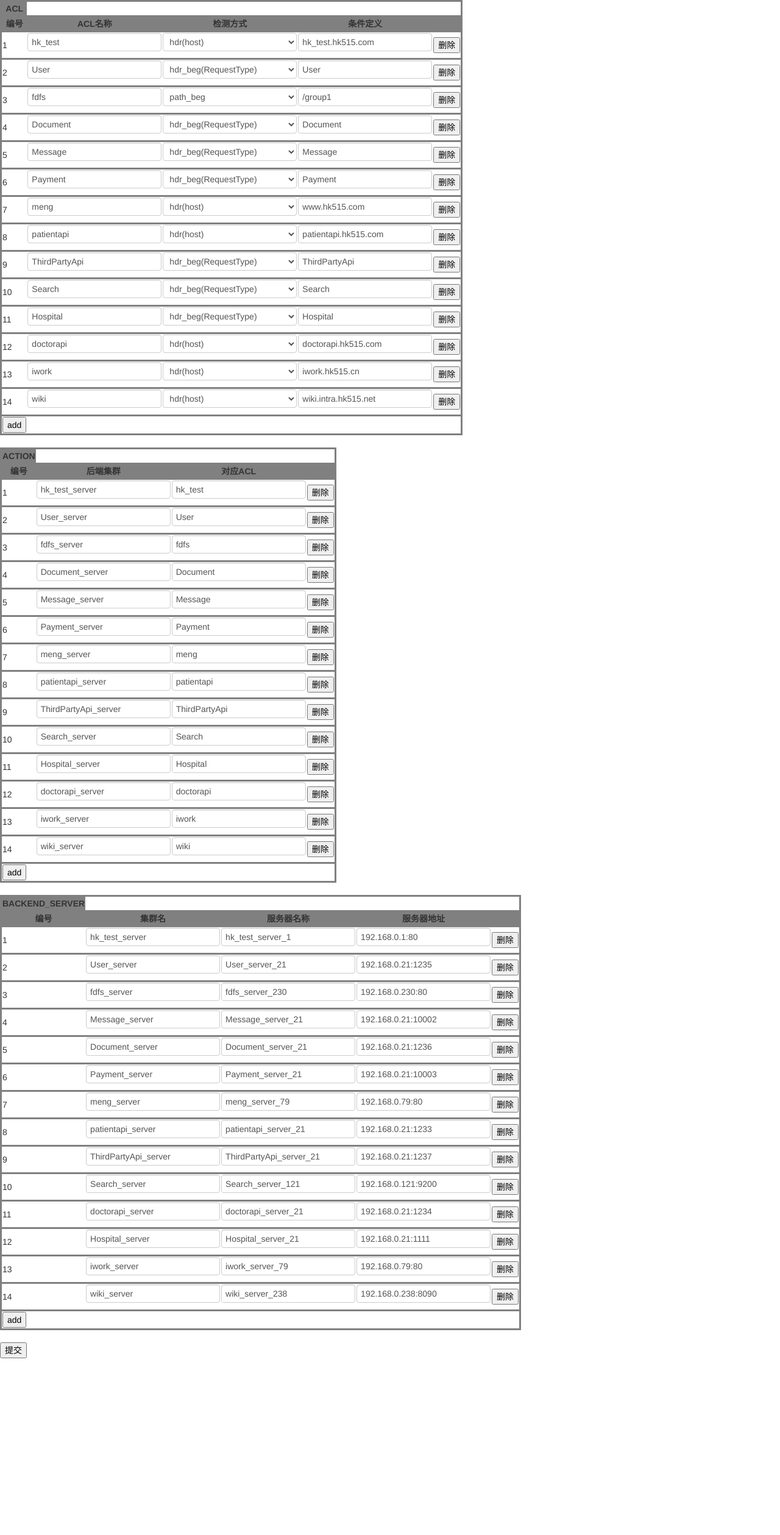
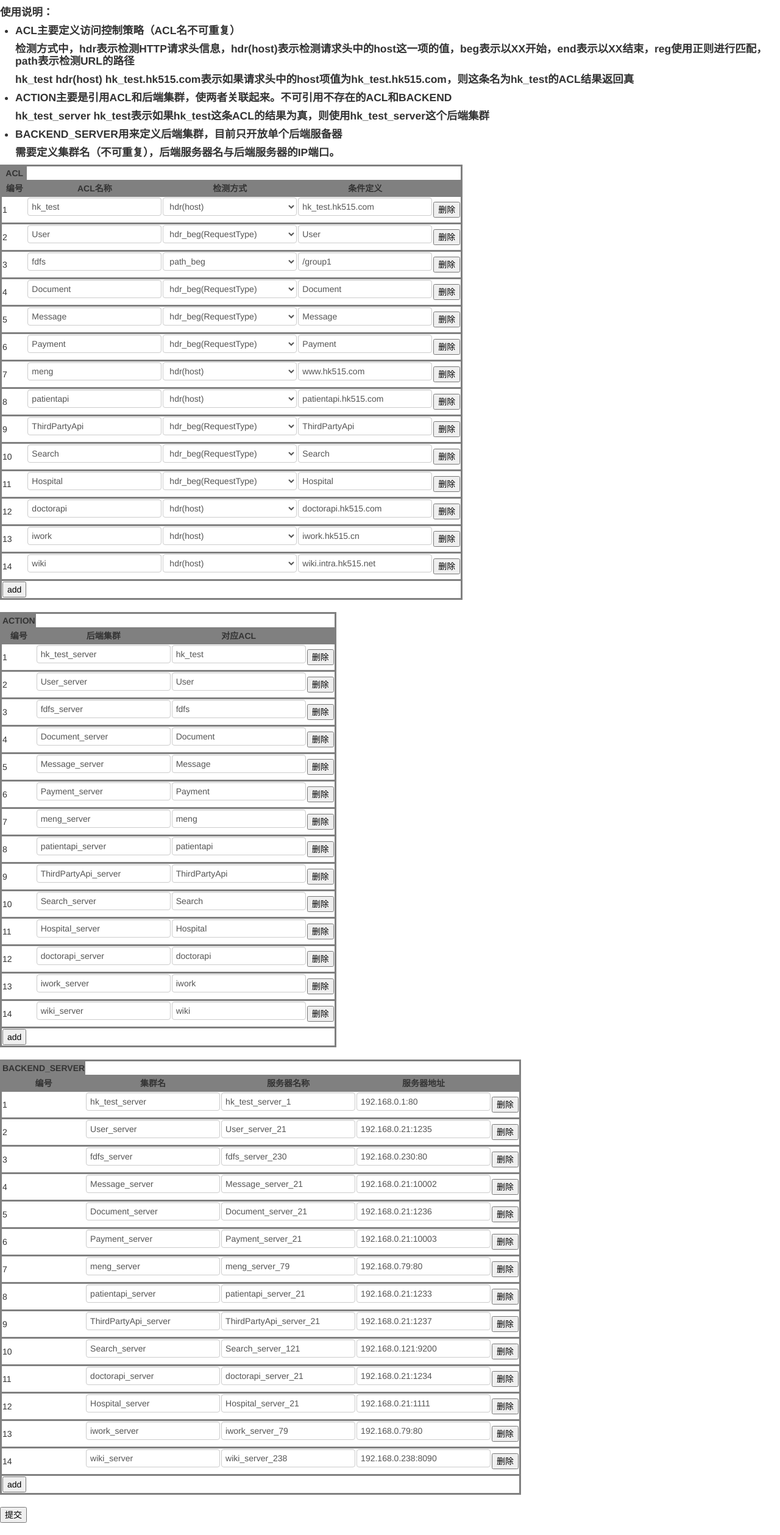
Before and after one commit to willron/HaproxyEdit, a Django app: page / in a window 1280 px wide. Shown: the whole page at 61% size. Before the commit the page ends 2228 px from the top, so only its background shows below. Run offline with Django 3.2, Linux system fonts and the light colour scheme; data comes from the database, SQL or seed files in the repository; some libraries are stand-ins or nearby versions.

Commit message:
增加index上面的使用说明

```diff
--- a/private_haproxy/HaproxyEdit/templates/index.html
+++ b/private_haproxy/HaproxyEdit/templates/index.html
@@ -11,7 +11,26 @@
 <body>
 
     <form method="post" id="data_post">
-
+<div>
+    <h4>
+        <p>使用说明：</p>
+        <ul>
+        <li>
+            <p>ACL主要定义访问控制策略（ACL名不可重复）</p>
+            <p>检测方式中，hdr表示检测HTTP请求头信息，hdr(host)表示检测请求头中的host这一项的值，beg表示以XX开始，end表示以XX结束，reg使用正则进行匹配，path表示检测URL的路径</p>
+            <p>hk_test   hdr(host)   hk_test.hk515.com表示如果请求头中的host项值为hk_test.hk515.com，则这条名为hk_test的ACL结果返回真</p>
+        </li>
+        <li>
+            <p>ACTION主要是引用ACL和后端集群，使两者关联起来。不可引用不存在的ACL和BACKEND</p>
+            <p>hk_test_server    hk_test表示如果hk_test这条ACL的结果为真，则使用hk_test_server这个后端集群</p>
+        </li>
+        <li>
+            <p>BACKEND_SERVER用来定义后端集群，目前只开放单个后端服备器</p>
+            <p>需要定义集群名（不可重复），后端服务器名与后端服务器的IP端口。</p>
+        </li>
+        </ul>
+    </h4>
+</div>
         <div>
             <table id="tab" class="tab">
                 <thead  bgcolor="#808080">
```
